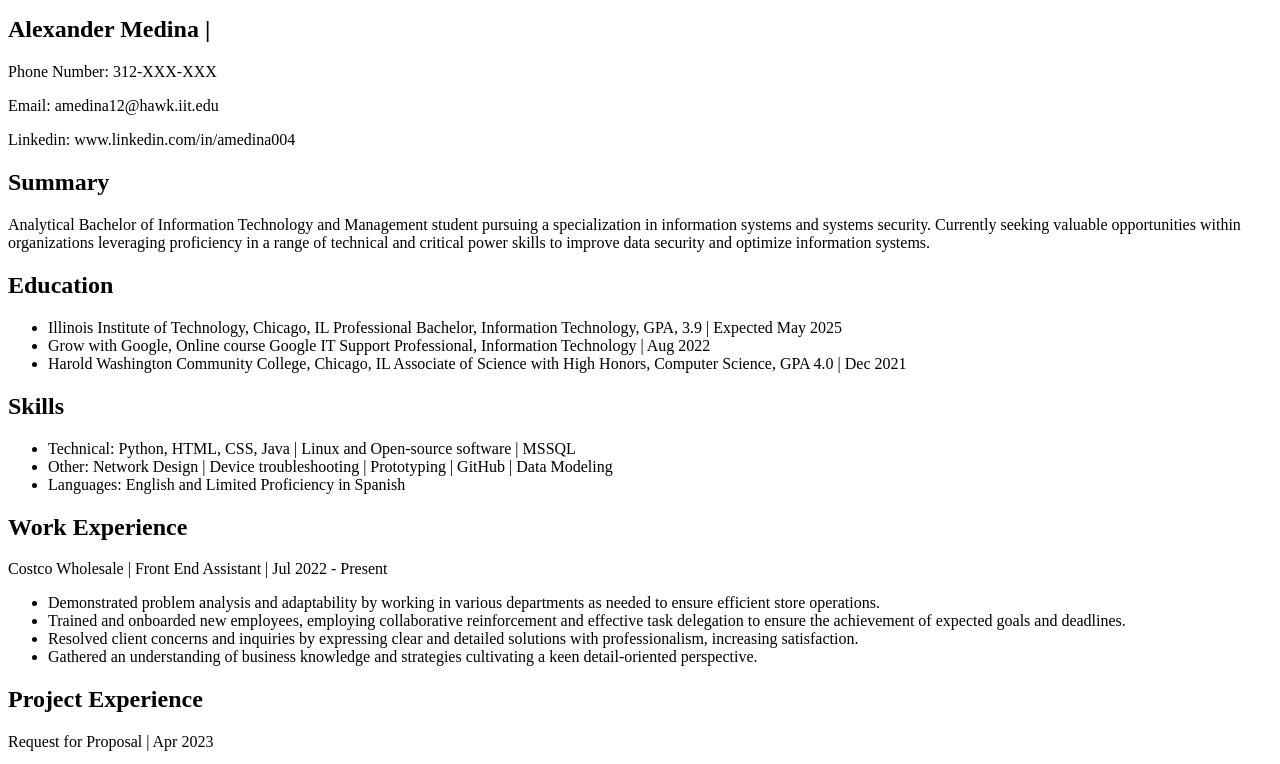
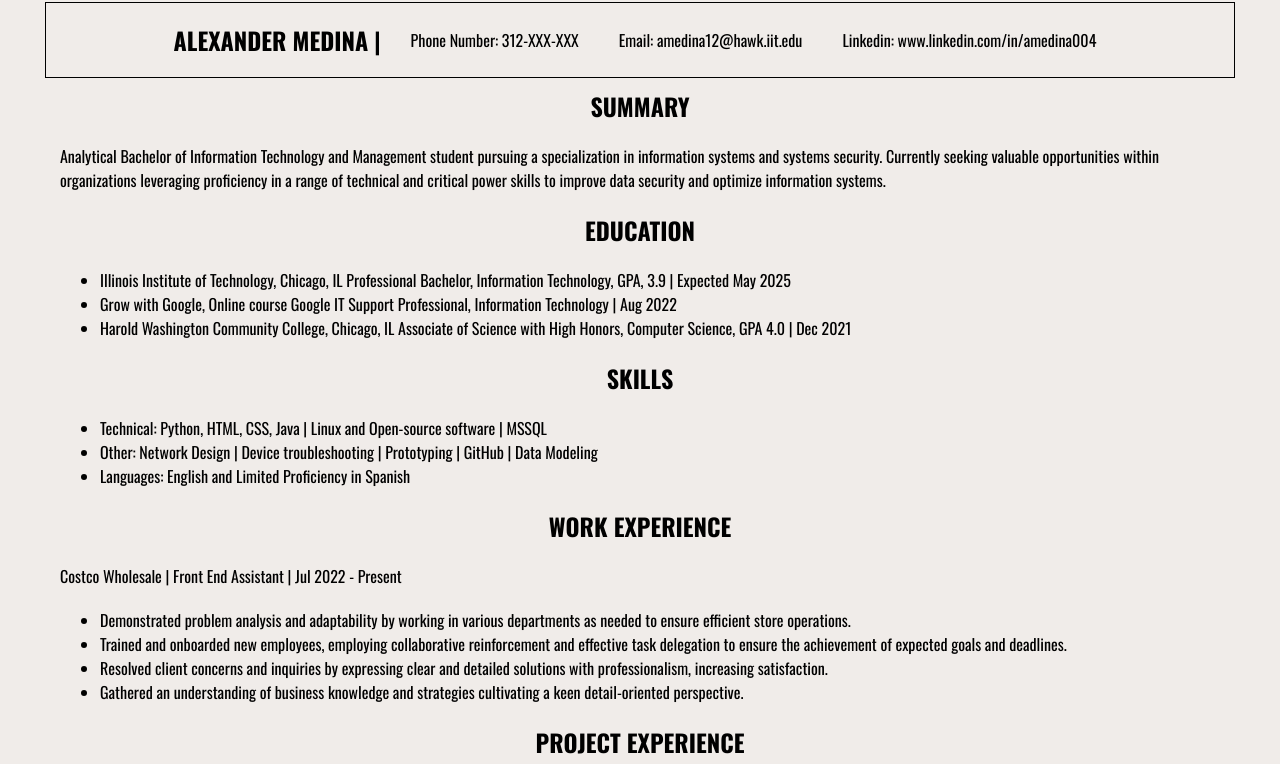
Before and after one commit to amedina12/ITMD441, a plain HTML site: page index.html in a window 1280 px wide. Shown: the part 122-886 px from the top of the page. Drawn offline with nearby package versions, Linux system fonts and the light colour scheme; files that its build step writes are made by us from their sources.

Commit message:
adding style.css document with some style

```diff
--- a/index.html
+++ b/index.html
@@ -2,6 +2,10 @@
 <html lang="en">
 <head>
     <meta charset="UTF-8">
+    <link rel="stylesheet" href="css/style.css">
+    <link rel="preconnect" href="https://fonts.googleapis.com">
+    <link rel="preconnect" href="https://fonts.gstatic.com" crossorigin>
+    <link href="https://fonts.googleapis.com/css2?family=Oswald:wght@200..700&display=swap" rel="stylesheet">
     <meta name="viewport" content="width=device-width, initial-scale=1.0">
     <title>About Me</title>
 </head>
--- /dev/null
+++ b/style.css
@@ -0,0 +1,38 @@
+body {
+    background-color: rgb(240, 236, 233);
+    font-family: "Oswald" , sans-serif;
+    margin: auto;
+    max-width: 1200px;
+}
+h1, h2 {
+    text-align: center;
+    text-transform: uppercase;
+    margin: 10px
+}
+
+#contact p{
+    text-align: center;
+    display: inline-block;
+    margin: 20px;
+}
+
+#contact {
+    border: 1px solid black;
+    display: flex;
+    justify-content: center;
+    padding: 5px;
+    align-items: center;
+    margin: 5px;
+}
+#contact:hover{
+    background-color: #ebdadc;
+    transition:  0.6s ease;
+}
+h2:hover{
+    font-size: 2em;
+    transition:  0.6s ease;
+
+}
+p,ul {
+    margin: 20px
+}
```
